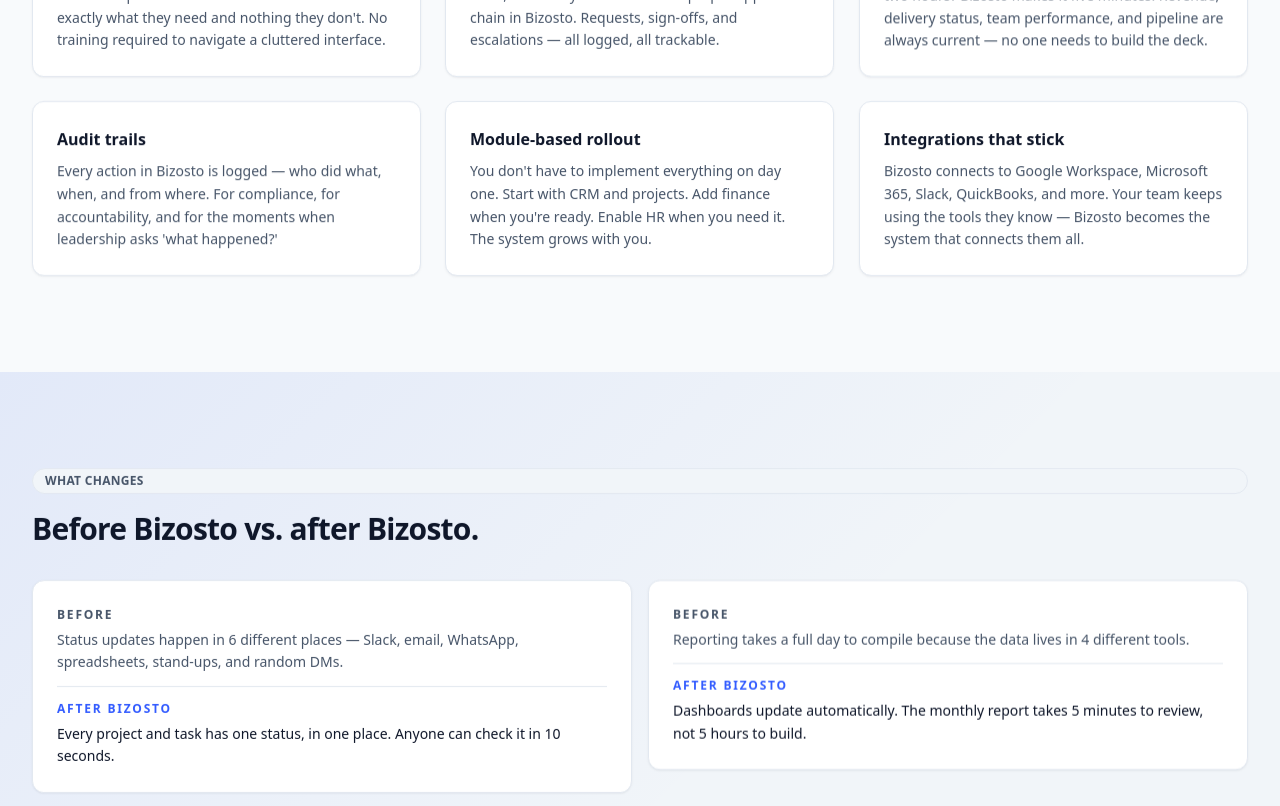
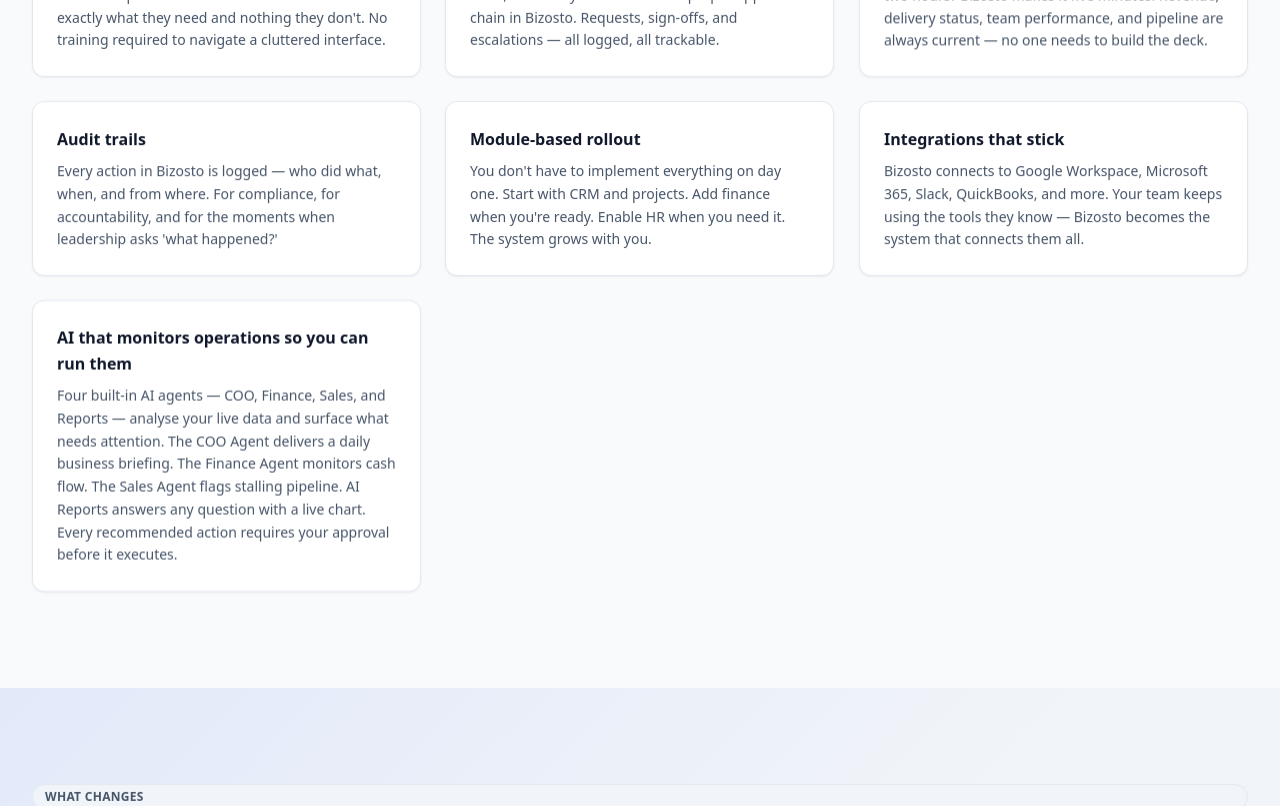
Before and after one commit to lacreativodesign/bizosto-website, a Next.js app: page /use-cases/operations in a window 1280 px wide. Shown: the part 746-1552 px from the top of the page. Built offline with nearby package versions, Linux system fonts and the light colour scheme.

Commit message:
feat: add AI workforce to use cases

```diff
--- a/app/use-cases/agencies/page.tsx
+++ b/app/use-cases/agencies/page.tsx
@@ -42,6 +42,7 @@
   { title: "Client Portal", description: "Your clients get a branded portal to track progress, approve work, view invoices, and pay. Professional. Transparent. No chasing." },
   { title: "Finance & Invoicing", description: "Invoice on delivery, track retainers, manage expenses, and run payroll — all connected to the projects that generate the revenue." },
   { title: "Reports & Dashboards", description: "Revenue per client, delivery performance, team utilization, and pipeline health — live dashboards your leadership can act on." },
+  { title: "AI Workforce — Built In", description: "Four AI agents work inside your agency data. The COO Agent delivers a daily plain-English briefing on overdue invoices, open leads, and project health. The Finance Agent flags late-paying clients and drafts reminders. The Sales Agent spots stalling deals. AI Reports answers any question with a live chart. All approval-gated — nothing executes without you." },
 ];
 
 export default function AgenciesPage() {
--- a/app/use-cases/consulting/page.tsx
+++ b/app/use-cases/consulting/page.tsx
@@ -70,6 +70,7 @@
                 { title: "Partner-level reporting", description: "Revenue per engagement, margin per client, delivery performance, and pipeline health — in dashboards your partners can review in five minutes, not five hours." },
                 { title: "Client portal", description: "Give each client their own portal to see engagement status, review and approve deliverables, view invoices, and communicate — professionally and on the record." },
                 { title: "HR for growing teams", description: "As your consulting firm grows, so does your people complexity. Bizosto HR manages employees, attendance, leave, onboarding, and payroll in the same system as your client work." },
+                { title: "AI agents that read your numbers", description: "Ask 'show me revenue by engagement this quarter' and get a chart in seconds. Or let the COO Agent brief you every morning on what's overdue, what's stalled, and what needs attention — in plain English. No dashboards to build, no exports to run." },
               ].map((item, index) => (
                 <ScrollReveal key={item.title} delay={index * 60}>
                   <Card className="space-y-2">
--- a/app/use-cases/operations/page.tsx
+++ b/app/use-cases/operations/page.tsx
@@ -48,6 +48,7 @@
                 { title: "Audit trails", description: "Every action in Bizosto is logged — who did what, when, and from where. For compliance, for accountability, and for the moments when leadership asks 'what happened?'" },
                 { title: "Module-based rollout", description: "You don't have to implement everything on day one. Start with CRM and projects. Add finance when you're ready. Enable HR when you need it. The system grows with you." },
                 { title: "Integrations that stick", description: "Bizosto connects to Google Workspace, Microsoft 365, Slack, QuickBooks, and more. Your team keeps using the tools they know — Bizosto becomes the system that connects them all." },
+                { title: "AI that monitors operations so you can run them", description: "Four built-in AI agents — COO, Finance, Sales, and Reports — analyse your live data and surface what needs attention. The COO Agent delivers a daily business briefing. The Finance Agent monitors cash flow. The Sales Agent flags stalling pipeline. AI Reports answers any question with a live chart. Every recommended action requires your approval before it executes." },
               ].map((item, index) => (
                 <ScrollReveal key={item.title} delay={index * 60}>
                   <Card className="space-y-2">
```
